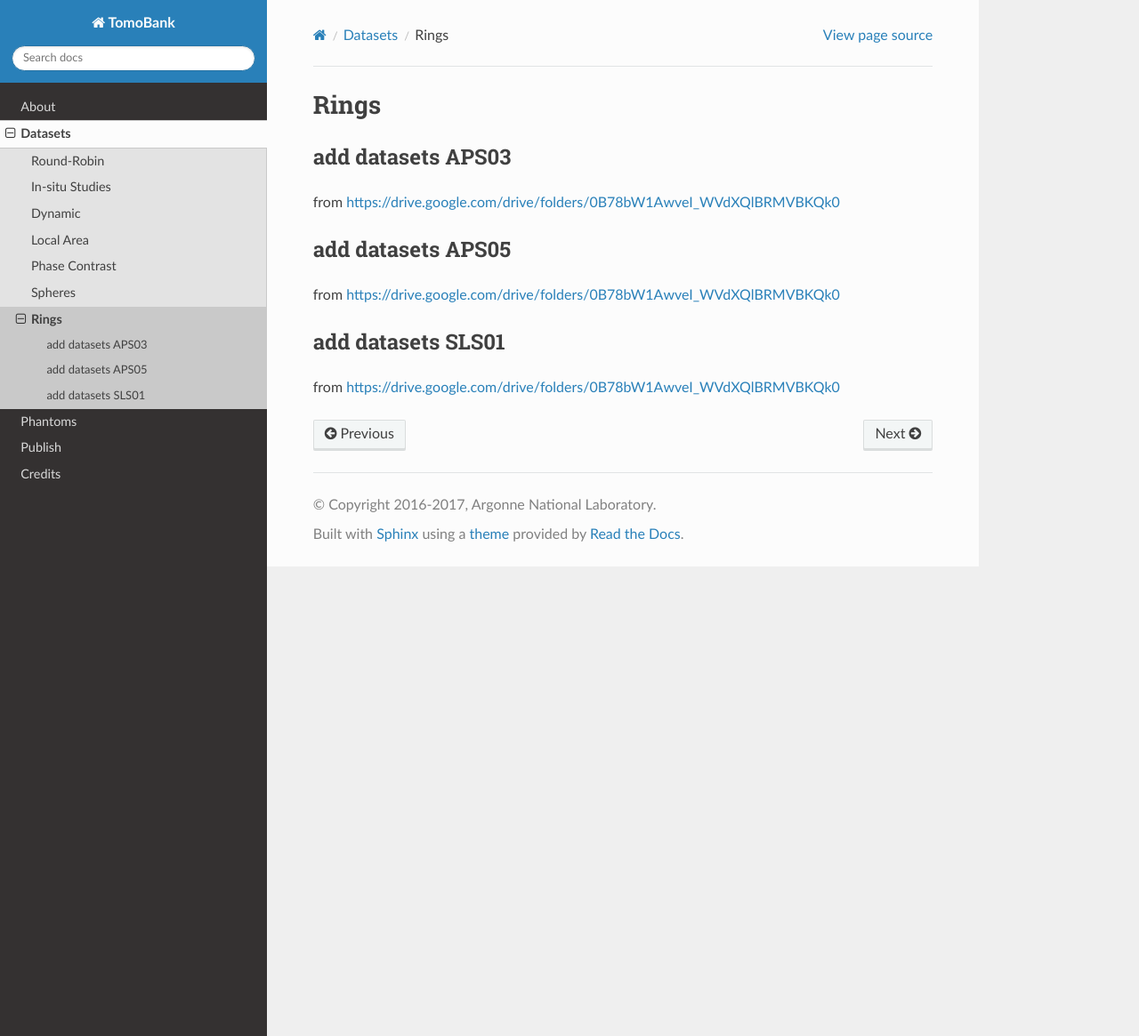
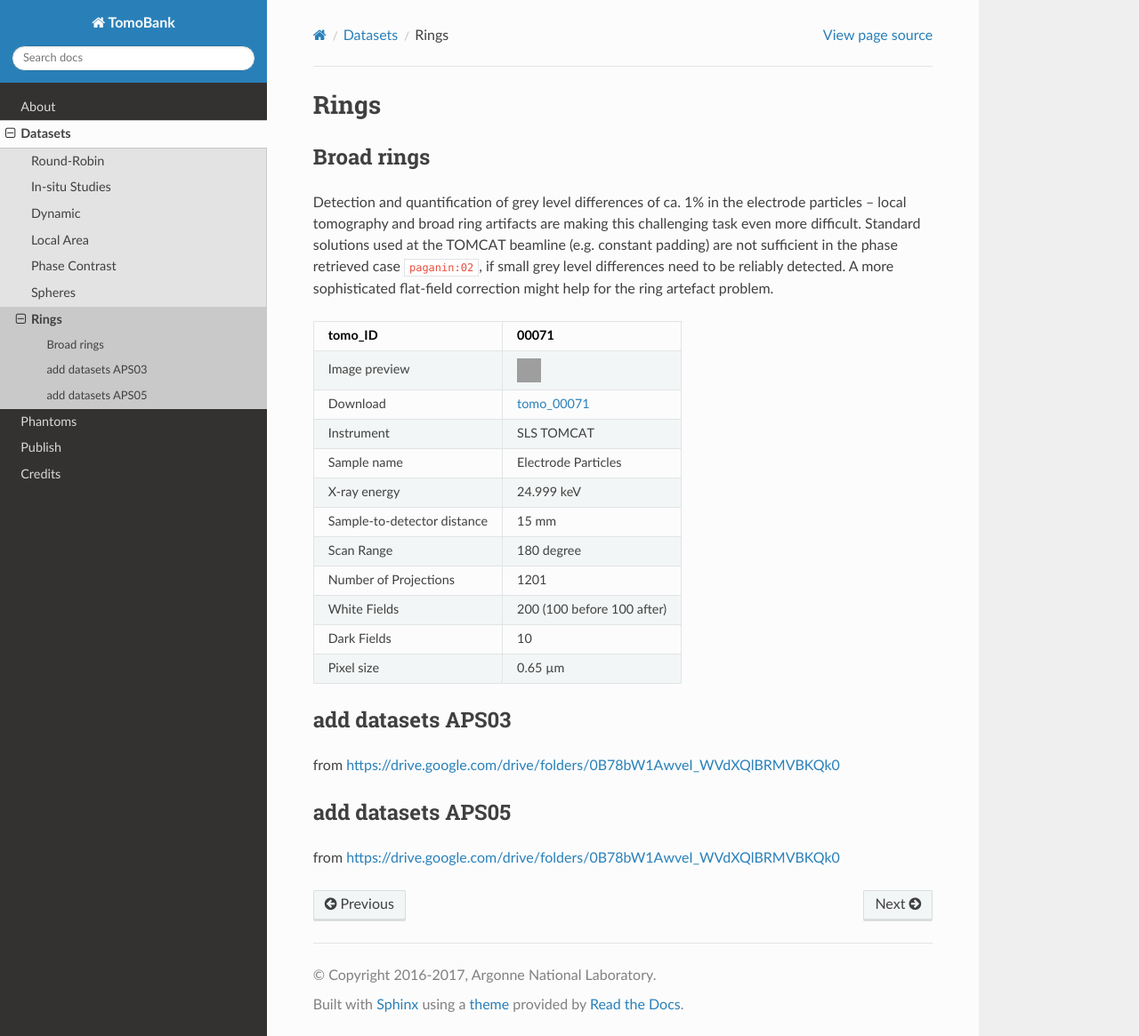
Before and after one commit to tomography/tomobank, a Sphinx documentation site: the page built from docs/source/data/docs.data.rings.rst, in a window 1280 px wide and 1165 px high. Shown: the whole window at 89% size. Built offline with Sphinx 7.4.7 and the Read the Docs theme 2.0.0, drawn with Linux system fonts in a browser that asks for light colours; cross-references to code outside the pages are shown as plain code; grey boxes are pictures that could not be loaded.

Commit message:
added SLS data set tomo_00071

```diff
--- a/docs/source/data/docs.data.rings.rst
+++ b/docs/source/data/docs.data.rings.rst
@@ -1,5 +1,49 @@
 Rings
 -----
+
+Broad rings
+~~~~~~~~~~~
+
+Detection and quantification of grey level differences of ca. 1% in the electrode particles – local
+tomography and broad ring artifacts are making this challenging task even more difficult. Standard
+solutions used at the TOMCAT beamline (e.g. constant padding) are not sufficient in the phase
+retrieved case :cite:`paganin:02`, if small grey level differences need to be reliably detected.
+A more sophisticated flat-field correction might help for the ring artefact problem.
+
++-----------------------------------------+----------------------------+
+|             tomo_ID                     | 00071                      |
++=========================================+============================+
+|             Image preview               | |00071|                    |
++-----------------------------------------+----------------------------+
+|             Download                    | tomo_00071_                |
++-----------------------------------------+----------------------------+
+|             Instrument                  | SLS TOMCAT                 |
++-----------------------------------------+----------------------------+
+|             Sample name                 | Electrode Particles        |
++-----------------------------------------+----------------------------+
+|             X-ray energy                | 24.999 keV                 |
++-----------------------------------------+----------------------------+
+|             Sample-to-detector distance | 15 mm                      |
++-----------------------------------------+----------------------------+
+|             Scan Range                  | 180 degree                 |
++-----------------------------------------+----------------------------+
+|             Number of Projections       | 1201                       |
++-----------------------------------------+----------------------------+
+|             White Fields                | 200 (100 before 100 after) |
++-----------------------------------------+----------------------------+
+|             Dark Fields                 | 10                         |
++-----------------------------------------+----------------------------+
+|             Pixel size                  | 0.65 µm                    |
++-----------------------------------------+----------------------------+
+
+.. |tomo_00071| replace:: :download:`rec_script.py <../../../docs/demo/rec_tomo_00071.py>`
+
+.. _tomo_00071: https://www.globus.org/app/transfer?origin_id=e133a81a-6d04-11e5-ba46-22000b92c6ec&origin_path=%2Ftomobank%2Ftomo_00071%2F/
+
+.. |00071| image:: ../img/tomo_00071.png
+    :width: 20pt
+    :height: 20pt
+
 
 add datasets APS03
 ~~~~~~~~~~~~~~~~~~
@@ -10,8 +54,3 @@ add datasets APS05
 ~~~~~~~~~~~~~~~~~~
 
 from https://drive.google.com/drive/folders/0B78bW1AwveI_WVdXQlBRMVBKQk0
-
-add datasets SLS01
-~~~~~~~~~~~~~~~~~~
-
-from https://drive.google.com/drive/folders/0B78bW1AwveI_WVdXQlBRMVBKQk0
```
